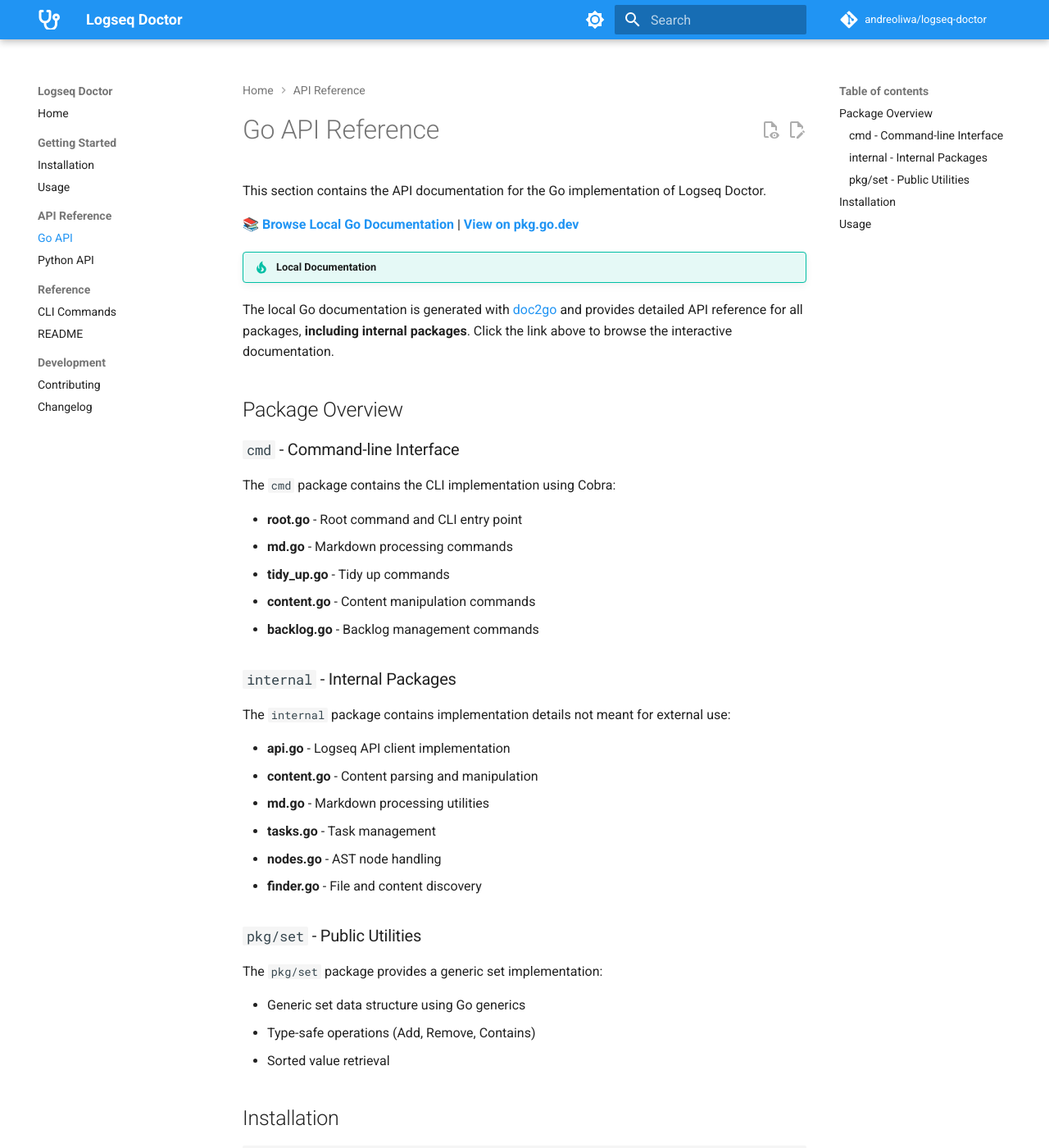
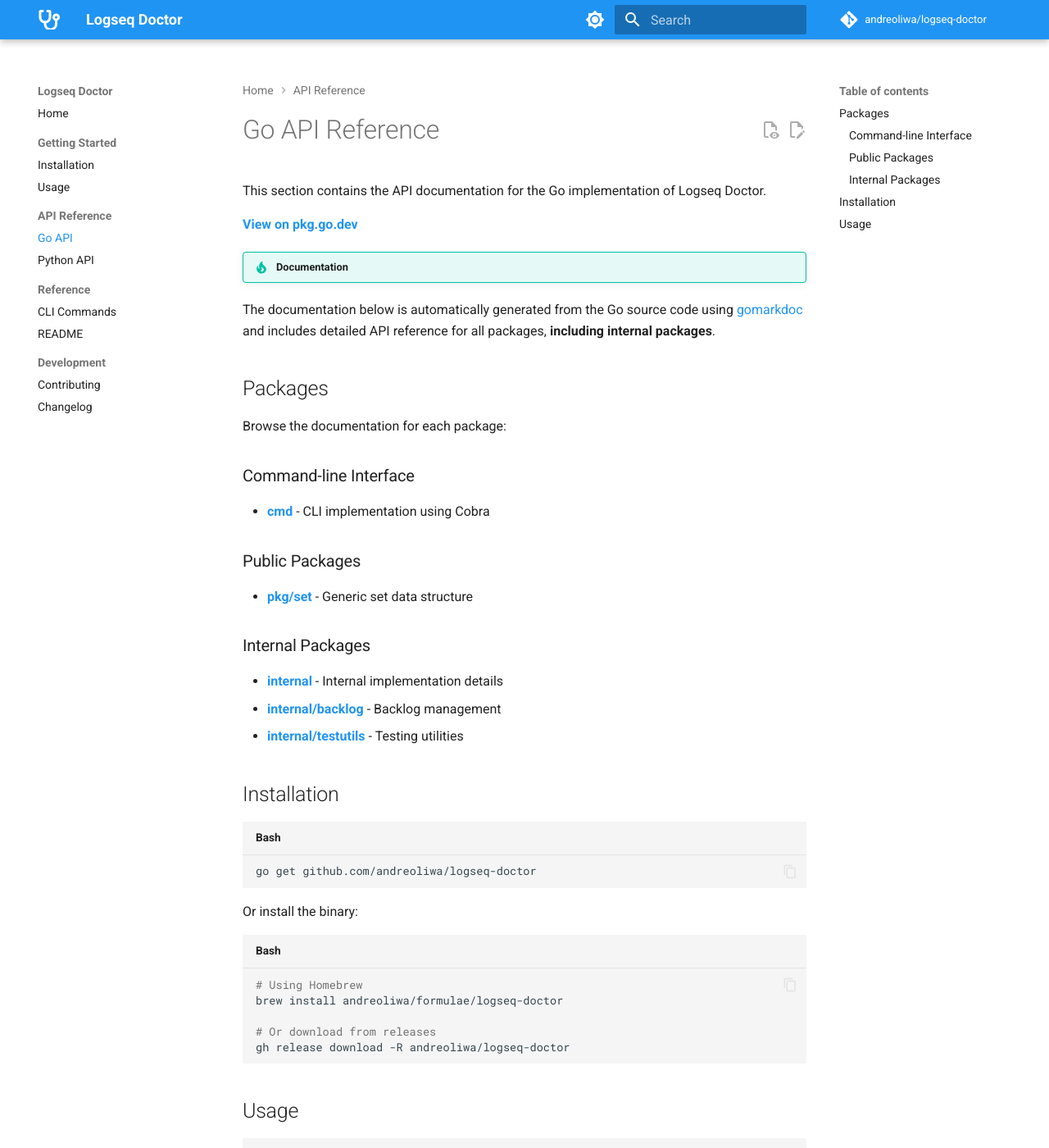
Before and after one commit to andreoliwa/logseq-doctor, an MkDocs documentation site: the page built from docs/reference/go.md, in a window 1280 px wide and 1400 px high. Shown: the whole window at 82% size. Built offline with MkDocs 1.6.1 and Material for MkDocs 9.7.7, drawn with Linux system fonts in a browser that asks for light colours; comment, search, counter and statistics services are not loaded; some of the changed text lies outside the part shown.

Commit message:
docs: use gomarkdoc instead of doc2go

````diff
--- a/docs/reference/go.md
+++ b/docs/reference/go.md
@@ -2,46 +2,33 @@
 
 This section contains the API documentation for the Go implementation of Logseq Doctor.
 
-**[📚 Browse Local Go Documentation](../go-api/index.html)** | **[View on pkg.go.dev](https://pkg.go.dev/github.com/andreoliwa/logseq-doctor)**
+**[View on pkg.go.dev](https://pkg.go.dev/github.com/andreoliwa/logseq-doctor)**
 
-!!! tip "Local Documentation"
-The local Go documentation is generated with [doc2go](https://github.com/abhinav/doc2go) and provides detailed API reference for all packages, **including internal packages**. Click the link above to browse the interactive documentation.
+!!! tip "Documentation"
+The documentation below is automatically generated from the Go source code using [gomarkdoc](https://github.com/princjef/gomarkdoc) and includes detailed API reference for all packages, **including internal packages**.
 
-## Package Overview
+## Packages
 
-### `cmd` - Command-line Interface
+Browse the documentation for each package:
 
-The `cmd` package contains the CLI implementation using Cobra:
+### Command-line Interface
 
-- **root.go** - Root command and CLI entry point
-- **md.go** - Markdown processing commands
-- **tidy_up.go** - Tidy up commands
-- **content.go** - Content manipulation commands
-- **backlog.go** - Backlog management commands
+- **[cmd](go/cmd/README.md)** - CLI implementation using Cobra
 
-### `internal` - Internal Packages
+### Public Packages
 
-The `internal` package contains implementation details not meant for external use:
+- **[pkg/set](go/pkg/set/README.md)** - Generic set data structure
 
-- **api.go** - Logseq API client implementation
-- **content.go** - Content parsing and manipulation
-- **md.go** - Markdown processing utilities
-- **tasks.go** - Task management
-- **nodes.go** - AST node handling
-- **finder.go** - File and content discovery
+### Internal Packages
 
-### `pkg/set` - Public Utilities
-
-The `pkg/set` package provides a generic set implementation:
-
-- Generic set data structure using Go generics
-- Type-safe operations (Add, Remove, Contains)
-- Sorted value retrieval
+- **[internal](go/internal/README.md)** - Internal implementation details
+- **[internal/backlog](go/internal/backlog/README.md)** - Backlog management
+- **[internal/testutils](go/internal/testutils/README.md)** - Testing utilities
 
 ## Installation
 
 ```bash
-go get github.com/andreoliwa/lsd
+go get github.com/andreoliwa/logseq-doctor
 ```
 
 Or install the binary:
@@ -58,8 +45,7 @@
 
 ```go
 import (
-    "github.com/andreoliwa/lsd/pkg/set"
-    "github.com/andreoliwa/lsd/internal"
+    "github.com/andreoliwa/logseq-doctor/pkg/set"
 )
 
 // Use the set package
````
Also changed, not shown: .gomarkdoc.yml (added, +17 -0 lines), 3 other files.
